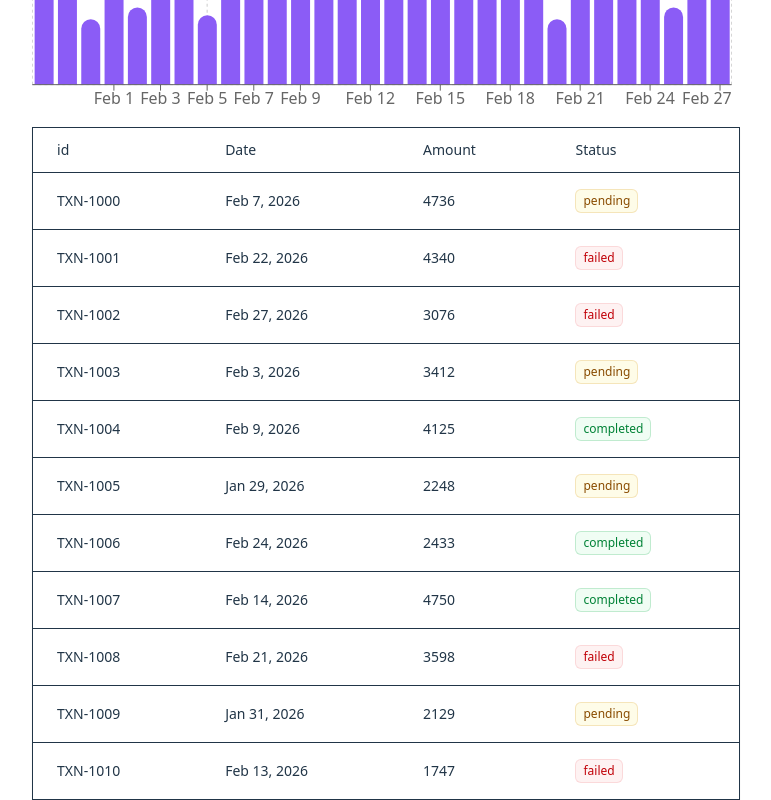
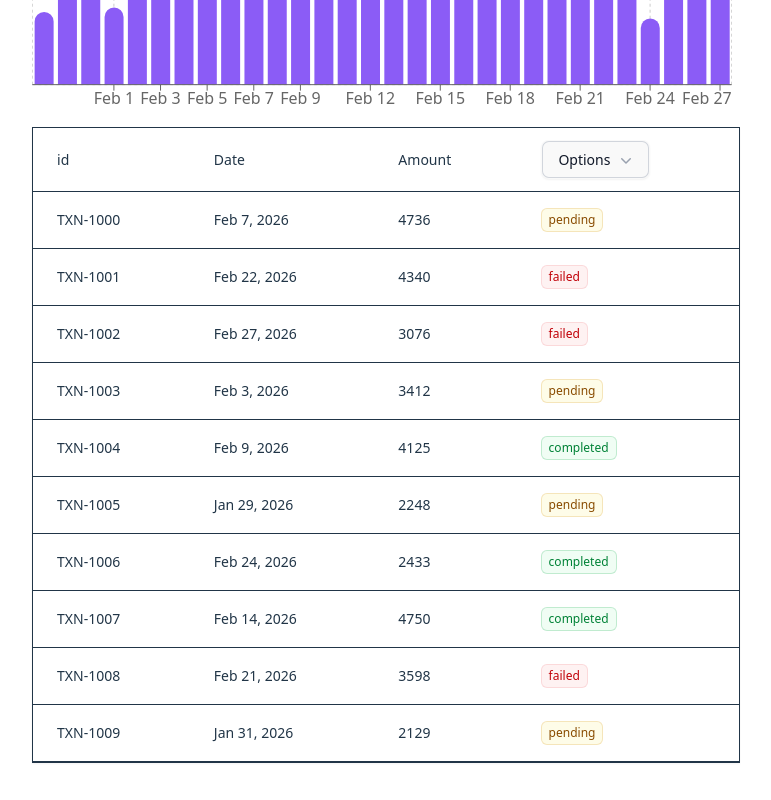
Before and after one commit to egor-kharlamov/analytics-dashboard, a React (Vite) app: page / in a window 1280 px wide. Shown: the part 1060-1860 px from the top of the page, without its empty margins (254-1025 px from the left). Built offline with nearby package versions, Linux system fonts and the light colour scheme.

Commit message:
feat: add sort by date in transaction table, prepare dropdown with transaction statuses

```diff
--- a/package.json
+++ b/package.json
@@ -13,6 +13,7 @@
     "@headlessui/react": "^2.2.9",
     "@heroicons/react": "^2.2.0",
     "@tailwindcss/vite": "^4.2.1",
+    "@tailwindplus/elements": "^1.0.22",
     "@tanstack/react-query": "^5.90.21",
     "react": "^19.2.0",
     "react-dom": "^19.2.0",
--- a/src/App.tsx
+++ b/src/App.tsx
@@ -12,7 +12,7 @@ function App() {
     //TODO add changeable days for below queries
     const { data: sales } = useSalesData(30);
     const { data: user } = useUsersData(30);
-    const { data: transactions } = useTransactions(30)
+    const { data: transactions } = useTransactions(10)
 
     return (
       <Layout>
--- a/src/components/dashboard/Transactions.tsx
+++ b/src/components/dashboard/Transactions.tsx
@@ -1,17 +1,42 @@
-import type {FC} from "react";
+import {type FC, useEffect, useState} from "react";
 import type {ITransaction} from "../../types";
+import {Dropdown} from "../ui/Dropdown.tsx";
 
 interface ITransactionsArr {
     data: ITransaction[]
 }
 
 export const Transactions:FC<ITransactionsArr> = ({data}) => {
+    const [sortedData, setSortedData] = useState<ITransaction[]>(data);
+    const [sortDirection, setSortDirection] = useState("");
 
     const statusColor = (status: string) => {
         if (status === "completed") return  "inline-flex items-center rounded-md bg-green-50 px-2 py-1 text-xs font-medium text-green-700 inset-ring inset-ring-green-600/20"
         if (status === "pending") return "inline-flex items-center rounded-md bg-yellow-50 px-2 py-1 text-xs font-medium text-yellow-800 inset-ring inset-ring-yellow-600/20"
         if (status === "failed") return  "inline-flex items-center rounded-md bg-red-50 px-2 py-1 text-xs font-medium text-red-700 inset-ring inset-ring-red-600/10"
     }
+
+    const sortTable = () => {
+        const direction = sortDirection === "asc" ? "desc" : "asc";
+        const sortedDataByDate = [...data].sort((a,b) => {
+            const dateA = new Date(a.date).getTime();
+            const dateB = new Date(b.date).getTime();
+
+            if (dateA > dateB) return direction === "asc" ? -1 : 1;
+            if (dateA < dateB) return direction === "asc" ? 1 : -1;
+            return 0
+        })
+        setSortedData(sortedDataByDate)
+        setSortDirection(direction)
+    }
+
+    useEffect(() => {
+        setSortedData(data);
+    }, [data]);
+
+    useEffect(() => {
+        setSortDirection("");
+    }, []);
 
     return (
         <div className="relative overflow-x-auto bg-neutral-primary-soft shadow-xs rounded-base border border-default">
@@ -21,19 +46,22 @@ export const Transactions:FC<ITransactionsArr> = ({data}) => {
                     <th scope="col" className="px-6 py-3 font-medium">
                         id
                     </th>
-                    <th scope="col" className="px-6 py-3 font-medium">
+                    <th onClick={sortTable} scope="col" className="px-6 py-3 font-medium hover:cursor-pointer">
                         Date
+                        {sortDirection !== "" ?
+                            <span> {sortDirection === "asc" ? "⯅" : "⯆"}</span> : <></>
+                        }
                     </th>
                     <th scope="col" className="px-6 py-3 font-medium">
                         Amount
                     </th>
                     <th scope="col" className="px-6 py-3 font-medium">
-                        Status
+                        <Dropdown />
                     </th>
                 </tr>
                 </thead>
                 <tbody>
-                    {data && data.length > 0 ? data.map(transItem =>
+                    {sortedData && sortedData.length > 0 ? sortedData.map(transItem =>
                         <tr key={transItem.id} className="bg-neutral-primary border-b border-default">
                             <th scope="row" className="px-6 py-4 font-medium text-heading whitespace-nowrap">
                                 {transItem.id}
--- /dev/null
+++ b/src/components/ui/Dropdown.tsx
@@ -0,0 +1,29 @@
+import { Menu, MenuButton, MenuItem, MenuItems } from '@headlessui/react'
+import { ChevronDownIcon } from '@heroicons/react/20/solid'
+
+export const Dropdown = () => {
+    return (
+        <Menu as="div" className="relative inline-block">
+            <MenuButton className="inline-flex w-full justify-center gap-x-1.5 rounded-md bg-white px-3 py-2 text-sm font-semibold text-gray-900 shadow-xs inset-ring-1 inset-ring-gray-300 hover:bg-gray-50">
+                Options
+                <ChevronDownIcon aria-hidden="true" className="-mr-1 size-5 text-gray-400" />
+            </MenuButton>
+
+            <MenuItems
+                transition
+                className="absolute right-0 z-10 mt-2 w-56 origin-top-right rounded-md bg-white shadow-lg outline-1 outline-black/5 transition data-closed:scale-95 data-closed:transform data-closed:opacity-0 data-enter:duration-100 data-enter:ease-out data-leave:duration-75 data-leave:ease-in"
+            >
+                <div className="py-1">
+                    <MenuItem>
+                        <a
+                            href="#"
+                            className="block px-4 py-2 text-sm text-gray-700 data-focus:bg-gray-100 data-focus:text-gray-900 data-focus:outline-hidden"
+                        >
+                            Account settings
+                        </a>
+                    </MenuItem>
+                </div>
+            </MenuItems>
+        </Menu>
+    )
+}
```
Also changed, not shown: 1 other file (tests, documents, lock files or other folders).
